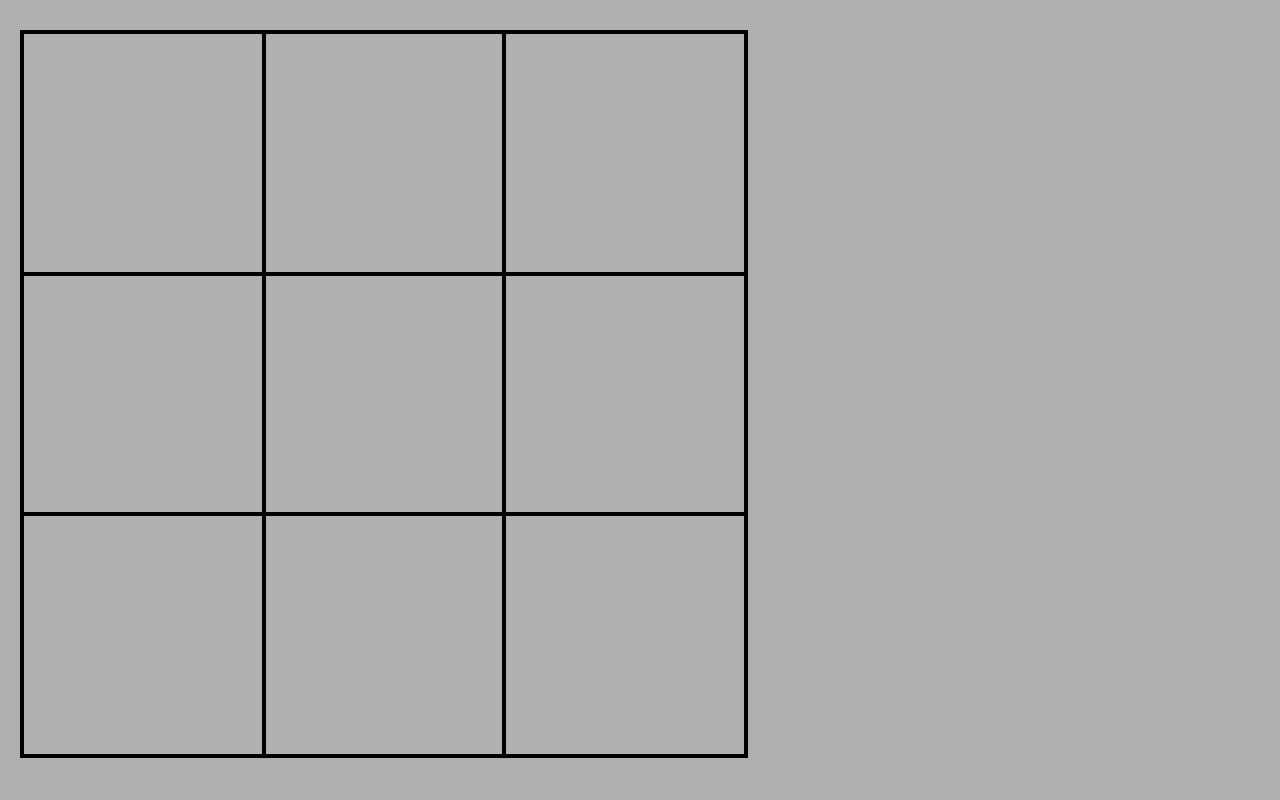
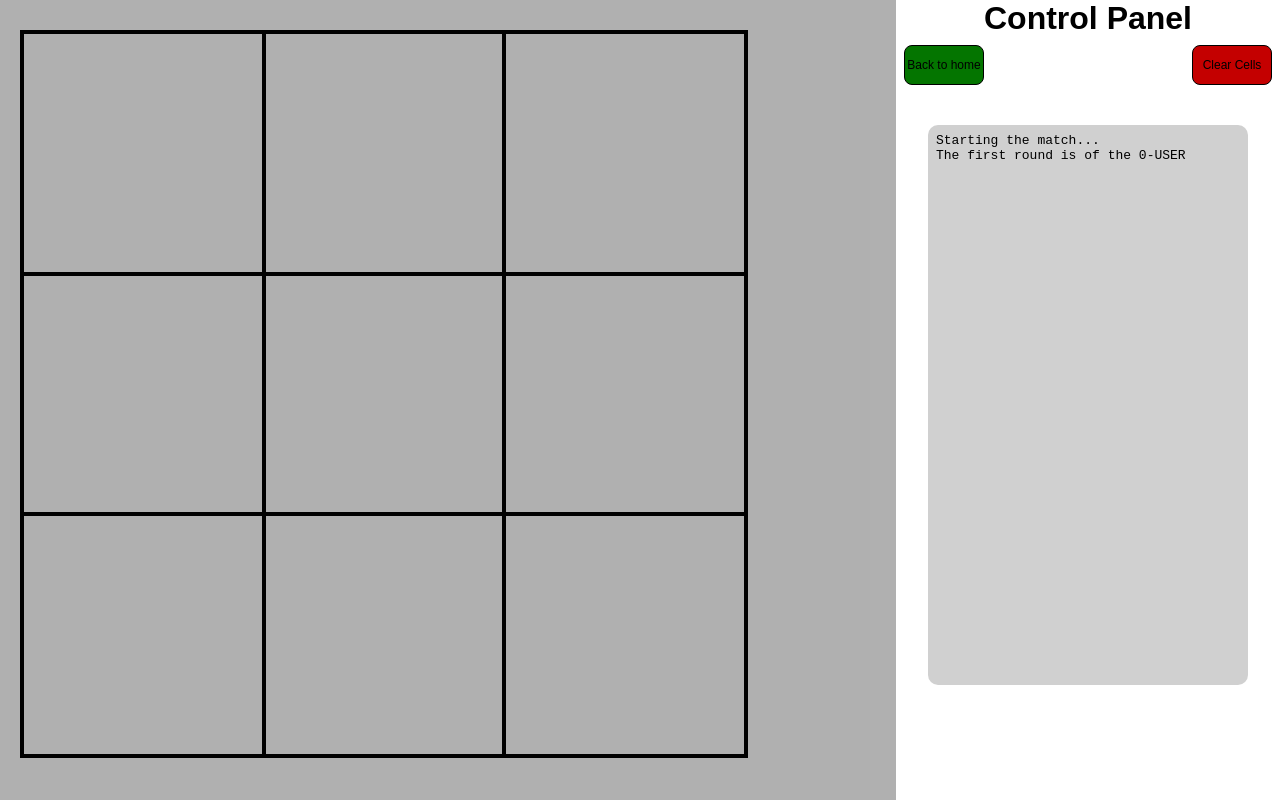
Before and after one commit to leonardopoerio/TicTacToeOnWeb, a PHP site: page /game.html in a window 1280 px wide. Run offline with PHP 8.4, Linux system fonts and the light colour scheme; some libraries are stand-ins or nearby versions.

Commit message:
editing control panel

```diff
--- a/game/game.html
+++ b/game/game.html
@@ -29,9 +29,29 @@
             <div class="gameCell" id="C3"></div>
         </div>
     </div>
+    <div id="controlPanel">
+        <h4>Control Panel</h4>
+        <div class="buttonContainer">
+            <a href="../home.html">
+                <button id="backHome" accesskey="b" title="Back to home (Alt+c)">Back to home</button>
+            </a>
+            <button id="clearCells" accesskey="c" title="Clear cells (Alt+c)">Clear Cells</button>
+        </div>
+        <div id="console">
+            <p id="consolePrint">Starting the match...</p>
+        </div>
+    </div>
     <script>
-        var playerIndex = 1;
+        var playerIndex = Math.floor((Math.random() * 2) + 1);
+        var randomN = playerIndex;
         var counter = 0;
+        var user = "";
+        if (randomN == 1) {
+            user = "X-USER";
+        } else {
+            user = "0-USER";
+        }
+        $("#consolePrint").html($("#consolePrint").html() + "<br>" + "The first round is of the " + user);
         $(".gameCell").click(function() {
             if (playerIndex == 1) {
                 $(this).addClass("x-selected");
@@ -40,16 +60,46 @@
                 $(".o-selected").css("background-image", "url('oplayer.svg')");
                 counter++;
                 playerIndex = 2;
-            } else{
+                $("#consolePrint").html($("#consolePrint").html() + "<br>" + "X-USER clicked on " + $(this).attr("id"));
+            } else if (playerIndex == 2){
                 $(this).addClass("o-selected");
-                $(this).addClass("selected");
                 $(".x-selected").css("background-image", "url('xplayer.svg')");
                 $(".o-selected").css("background-image", "url('oplayer.svg')");
                 counter++;
                 playerIndex = 1;
+                $("#consolePrint").html($("#consolePrint").html() + "<br>" + "0-USER clicked on " + $(this).attr("id"));
             }
         });
 
     </script>
+    <script>
+        $("#backHome").hover(function() {
+            $("#backHome").animate({
+                backgroundColor: "#fffff0"
+            }, 200);
+        }, function () {
+            $("#backHome").animate({
+                backgroundColor: "#047500"
+            }, 200);
+        });
+        $("#clearCells").hover(function() {
+            $("#clearCells").animate({
+                backgroundColor: "#fffff0"
+            }, 200);
+        }, function () {
+            $("#clearCells").animate({
+                backgroundColor: "#c40000"
+            }, 200);
+        });
+    </script>
+    <script>
+        $("#clearCells").click(function() {
+            $(".gameCell").removeClass("x-selected");
+            $(".gameCell").removeClass("o-selected");
+            $(".gameCell").removeClass("selected");
+            $(".gameCell").removeAttr("style");
+            $("#consolePrint").html("Starting the match...");
+        });
+    </script>
 </body>
 </html>
--- a/game/style.css
+++ b/game/style.css
@@ -74,3 +74,62 @@ body{
     background-position: center;
     background-repeat: no-repeat;
 }
+
+#controlPanel{
+    width: 30vw;
+    height: 100vh;
+    background-color: #ffffff;
+    position: absolute;
+    top: 0;
+    right: 0;
+}
+
+#controlPanel h4{
+    font-size: 4vh;
+    font-family: Arial, Helvetica, sans-serif;
+    text-align: center;
+}
+
+.buttonContainer{
+    margin-top: 1vh;
+}
+
+.buttonContainer button{
+    width: 10vh;
+    height: 5vh;
+    border: 1px solid #000000;
+    border-radius: 1vh;
+    font-size: 1.5vh;
+    font-family: Arial, Helvetica, sans-serif;
+}
+
+#backHome{
+    float: left;
+    background-color: #047500;
+    margin-left: 1vh;
+}
+
+#clearCells{
+    float: right;
+    background-color: #c40000;
+    margin-right: 1vh;
+}
+
+.buttonContainer:after{
+    content: "";
+    clear: both;
+    display: table;
+}
+
+#console{
+    width: 25vw;
+    height: 70vh;
+    background-color: #d0d0d0;
+    padding: 1vh;
+    box-sizing: border-box;
+    margin-left: 2.5vw;
+    margin-top: 5vh;
+    border-radius: 10px;
+    font-size: small;
+    font-family: 'Courier New', Courier, monospace;
+}
```
